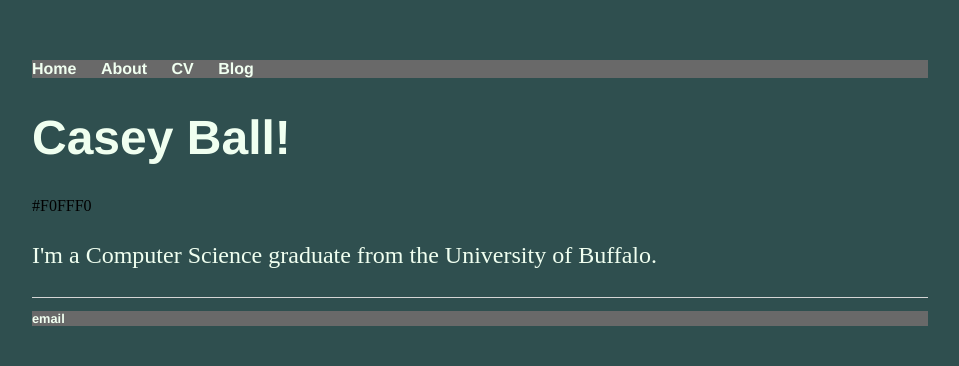
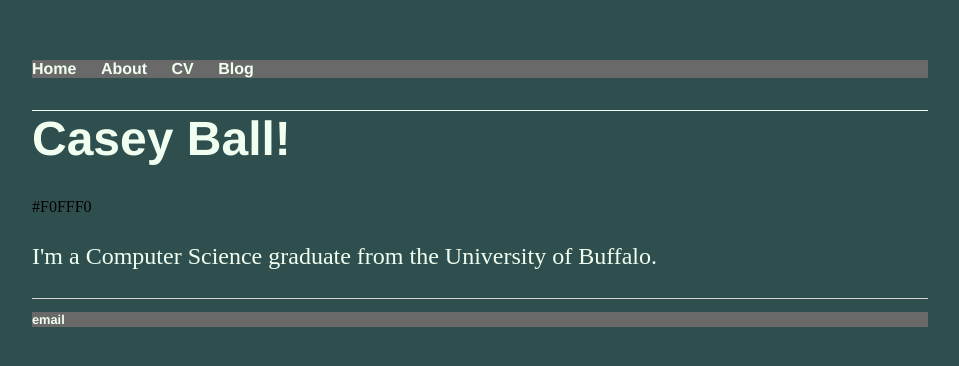
Before and after one commit to cmball2/github.io, a Jekyll site: the page built from index.html, in a window 1280 px wide. Shown: the top 366 px of the page, without its empty margins (160-1119 px from the left). Built offline with Jekyll 4.4.1, drawn with Linux system fonts in a browser that asks for light colours.

Commit message:
symmetry colors

```diff
--- a/css/main.css
+++ b/css/main.css
@@ -24,6 +24,7 @@ a:hover {
     text-decoration: underline;
 }
 h1 {
+    border-top: 1px solid #f0fff0;
     font-size: 3em;
     color: #F0FFF0;
     font-family:'Helvetica', 'Arial', 'Sans-Serif';
```
